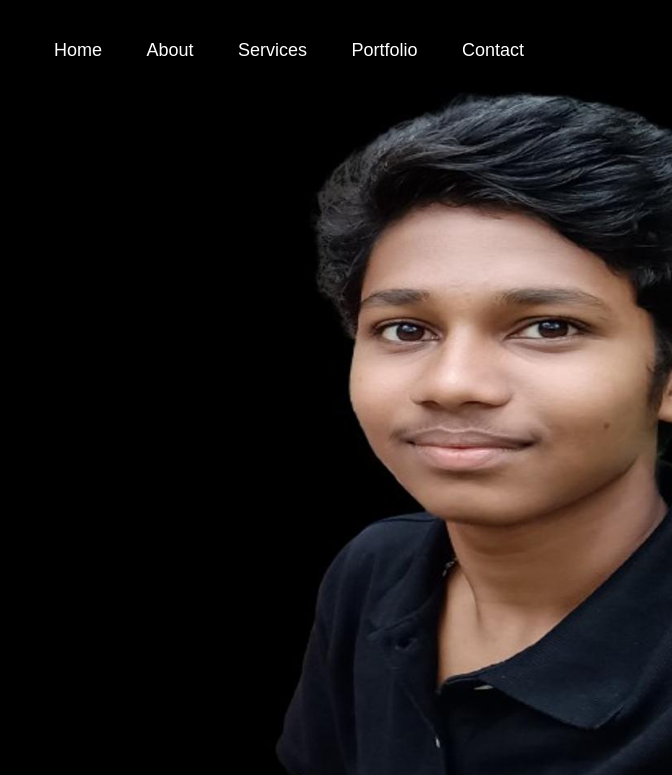
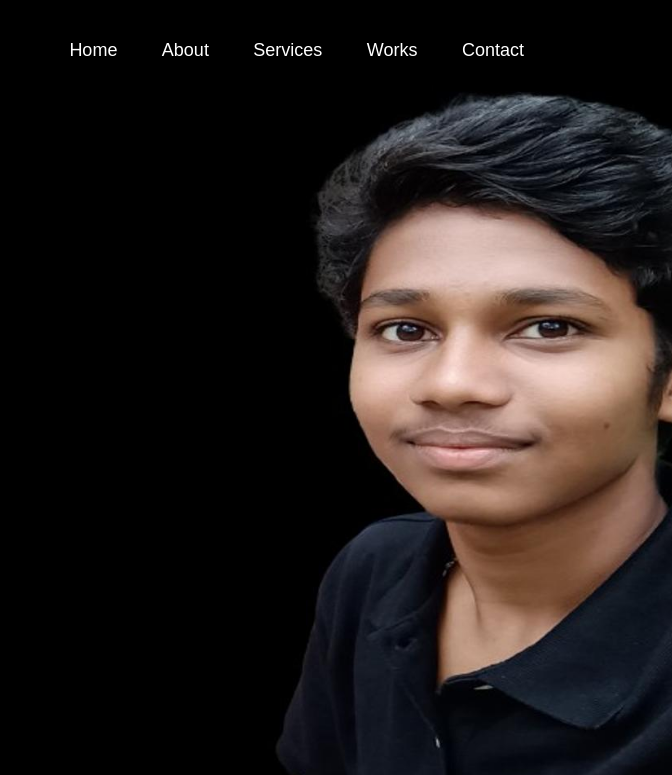
Before and after one commit to SEDULOUS333/PORTFOLIO, a plain HTML site: page index.html in a window 1280 px wide. Shown: the top 775 px of the page, 608-1280 px from the left. Drawn offline with Linux system fonts and the light colour scheme.

Commit message:
Update index.html

```diff
--- a/index.html
+++ b/index.html
@@ -18,7 +18,7 @@
                     <li><a href="#header">Home</a></li>
                     <li><a href="#about">About</a></li>
                     <li><a href="#services">Services</a></li>
-                    <li><a href="#Portfolio">Portfolio</a></li>
+                    <li><a href="#Portfolio">Works</a></li>
                     <li><a href="#contact">Contact</a></li>
                     <i class="fa-solid fa-xmark" onclick="closemenu()"></i>
                 </ul>
```
